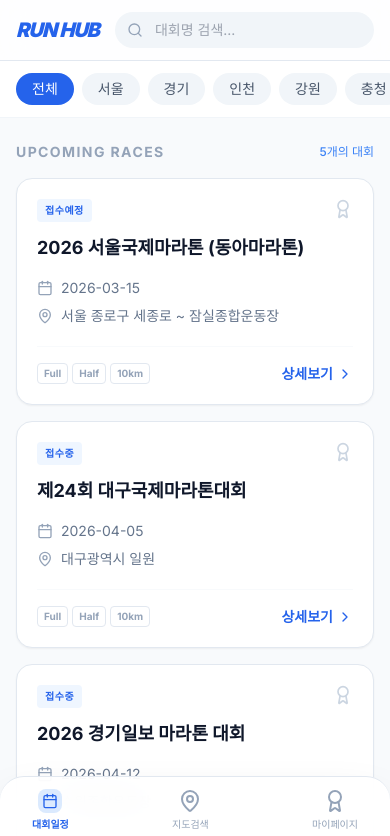
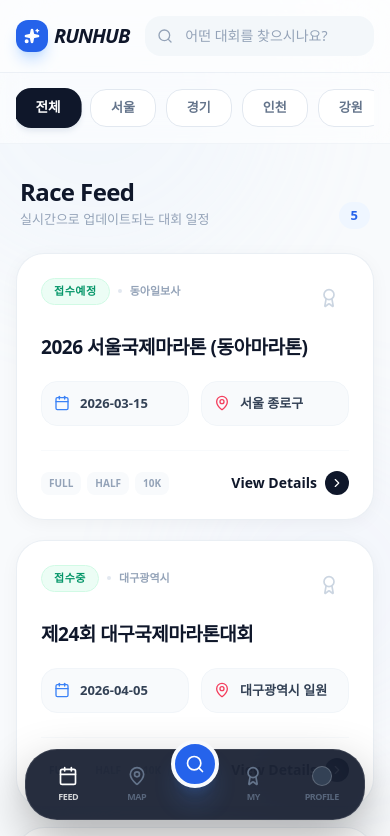
Before and after one commit to kdm1171/global-marathon-hub, a Next.js app: page / in a window 390 px wide. Shown: the top 836 px of the page. Built offline with nearby package versions, Linux system fonts and the light colour scheme.

Commit message:
design: centered filter bar and premium UI redesign for PC/Mobile consistency

```diff
--- a/src/app/page.tsx
+++ b/src/app/page.tsx
@@ -1,7 +1,7 @@
 "use client";
 
 import React, { useState, useMemo } from 'react';
-import { Calendar, MapPin, ChevronRight, Filter, Award, Search } from 'lucide-react';
+import { Calendar, MapPin, ChevronRight, Filter, Award, Search, Sparkles } from 'lucide-react';
 import marathonData from '@/data/marathons.json';
 
 export default function HomePage() {
@@ -19,116 +19,160 @@ export default function HomePage() {
   const regions = ['전체', '서울', '경기', '인천', '강원', '충청', '경상', '전라', '제주'];
 
   return (
-    <main className="min-h-screen bg-slate-50 pb-20">
+    <main className="min-h-screen bg-[#F8FAFC] pb-24 font-sans selection:bg-blue-100 selection:text-blue-600">
+      {/* Dynamic Background Decoration for PC */}
+      <div className="fixed inset-0 pointer-events-none overflow-hidden opacity-40">
+        <div className="absolute -top-24 -left-24 w-96 h-96 bg-blue-200 rounded-full blur-3xl opacity-20" />
+        <div className="absolute top-1/2 -right-24 w-80 h-80 bg-indigo-200 rounded-full blur-3xl opacity-20" />
+      </div>
+
       {/* Header */}
-      <header className="sticky top-0 z-50 bg-white/80 backdrop-blur-md border-b border-slate-200 px-4 py-3">
-        <div className="max-w-md mx-auto flex items-center justify-between">
-          <h1 className="text-xl font-black italic tracking-tighter text-blue-600">RUN HUB</h1>
-          <div className="relative flex-1 ml-4">
+      <header className="sticky top-0 z-50 bg-white/70 backdrop-blur-xl border-b border-slate-200/60 px-4 py-4">
+        <div className="max-w-md mx-auto flex items-center justify-between gap-4">
+          <div className="flex items-center gap-1.5">
+            <div className="w-8 h-8 bg-blue-600 rounded-xl flex items-center justify-center shadow-lg shadow-blue-200">
+              <Sparkles className="w-4 h-4 text-white fill-white" />
+            </div>
+            <h1 className="text-xl font-[900] italic tracking-tighter text-slate-900">RUNHUB</h1>
+          </div>
+          <div className="relative flex-1">
             <Search className="absolute left-3 top-1/2 -translate-y-1/2 w-4 h-4 text-slate-400" />
             <input
               type="text"
-              placeholder="대회명 검색..."
-              className="w-full bg-slate-100 border-none rounded-full py-2 pl-10 pr-4 text-sm focus:ring-2 focus:ring-blue-500 transition-all"
+              placeholder="어떤 대회를 찾으시나요?"
+              className="w-full bg-slate-100/80 border-none rounded-2xl py-2.5 pl-10 pr-4 text-sm focus:ring-2 focus:ring-blue-500/20 focus:bg-white transition-all outline-none placeholder:text-slate-400"
               onChange={(e) => setSearchTerm(e.target.value)}
             />
           </div>
         </div>
       </header>
 
-      {/* Region Chips */}
-      <div className="bg-white border-b border-slate-100 overflow-x-auto no-scrollbar py-3 px-4 flex gap-2">
+      {/* Region Chips - PC Centering Fixed */}
+      <div className="bg-white/50 border-b border-slate-200/40 sticky top-[73px] z-40 backdrop-blur-md">
+        <div className="max-w-md mx-auto px-4">
+          <div className="overflow-x-auto no-scrollbar py-4 flex gap-2.5">
             {regions.map(r => (
               <button
                 key={r}
                 onClick={() => setFilter(r)}
-            className={`px-4 py-1.5 rounded-full text-sm font-medium whitespace-nowrap transition-colors ${
-              filter === r ? 'bg-blue-600 text-white' : 'bg-slate-100 text-slate-600 hover:bg-slate-200'
+                className={`px-5 py-2 rounded-2xl text-[13px] font-bold whitespace-nowrap transition-all duration-300 ${
+                  filter === r
+                    ? 'bg-slate-900 text-white shadow-md shadow-slate-200 scale-105'
+                    : 'bg-white text-slate-500 border border-slate-200 hover:border-slate-300 hover:bg-slate-50'
                 }`}
               >
                 {r}
               </button>
             ))}
           </div>
+        </div>
+      </div>
 
       {/* Marathon List */}
-      <div className="max-w-md mx-auto px-4 py-6 space-y-4">
-        <div className="flex items-center justify-between mb-2">
-          <h2 className="text-sm font-bold text-slate-400 uppercase tracking-widest">Upcoming Races</h2>
-          <span className="text-xs font-medium text-blue-500">{filteredData.length}개의 대회</span>
+      <div className="max-w-md mx-auto px-4 py-8 space-y-6 relative z-10">
+        <div className="flex items-end justify-between px-1">
+          <div>
+            <h2 className="text-2xl font-black text-slate-900 tracking-tight">Race Feed</h2>
+            <p className="text-[13px] font-medium text-slate-400 mt-0.5">실시간으로 업데이트되는 대회 일정</p>
+          </div>
+          <span className="text-[13px] font-bold text-blue-600 bg-blue-50 px-3 py-1 rounded-full">{filteredData.length}</span>
         </div>
 
+        <div className="space-y-5">
           {filteredData.map((race: any, idx) => (
-          <div key={idx} className="group bg-white rounded-2xl border border-slate-200 overflow-hidden shadow-sm hover:shadow-md transition-all active:scale-[0.98]">
-            <div className="p-5">
-              <div className="flex justify-between items-start mb-3">
-                <span className="px-2 py-1 rounded bg-blue-50 text-blue-600 text-[10px] font-bold uppercase tracking-wider">
-                  {race.status || '접수중'}
+            <article key={idx} className="group bg-white rounded-[28px] border border-slate-200/70 overflow-hidden shadow-[0_4px_20px_-2px_rgba(0,0,0,0.05)] hover:shadow-[0_8px_30px_rgb(0,0,0,0.08)] transition-all duration-500 hover:-translate-y-1">
+              <div className="p-6">
+                <div className="flex justify-between items-start mb-4">
+                  <div className="flex items-center gap-2">
+                    <span className="px-3 py-1 rounded-full bg-emerald-50 text-emerald-600 text-[11px] font-black uppercase tracking-wider border border-emerald-100">
+                      {race.status || 'D-DAY'}
                     </span>
-                <button className="text-slate-300 hover:text-blue-500">
+                    <span className="w-1 h-1 rounded-full bg-slate-200" />
+                    <span className="text-[11px] font-bold text-slate-400 uppercase">{race.organizer || 'Official'}</span>
+                  </div>
+                  <button className="w-10 h-10 rounded-full flex items-center justify-center text-slate-300 hover:bg-slate-50 hover:text-rose-500 transition-all">
                     <Award className="w-5 h-5" />
                   </button>
                 </div>
 
-              <h3 className="text-lg font-bold text-slate-900 mb-4 line-clamp-2 group-hover:text-blue-600 transition-colors">
+                <h3 className="text-[19px] font-extrabold text-slate-900 mb-5 leading-[1.4] tracking-tight group-hover:text-blue-600 transition-colors">
                   {race.name}
                 </h3>
 
-              <div className="space-y-2">
-                <div className="flex items-center text-slate-500 text-sm">
-                  <Calendar className="w-4 h-4 mr-2 text-slate-400" />
-                  <span>{race.date}</span>
+                <div className="grid grid-cols-2 gap-3 mb-6">
+                  <div className="flex items-center p-3 bg-slate-50 rounded-2xl border border-slate-100">
+                    <Calendar className="w-4 h-4 mr-2.5 text-blue-500" />
+                    <span className="text-[13px] font-bold text-slate-700">{race.date}</span>
                   </div>
-                <div className="flex items-center text-slate-500 text-sm">
-                  <MapPin className="w-4 h-4 mr-2 text-slate-400" />
-                  <span>{race.location}</span>
+                  <div className="flex items-center p-3 bg-slate-50 rounded-2xl border border-slate-100">
+                    <MapPin className="w-4 h-4 mr-2.5 text-rose-500" />
+                    <span className="text-[13px] font-bold text-slate-700 truncate">{race.location.split(' ')[0]} {race.location.split(' ')[1]}</span>
                   </div>
                 </div>
 
-              <div className="mt-5 flex items-center justify-between pt-4 border-t border-slate-50">
-                <div className="flex gap-1">
-                  {['Full', 'Half', '10km'].map(dist => (
-                    <span key={dist} className="text-[10px] font-bold text-slate-400 px-1.5 py-0.5 border border-slate-200 rounded">
+                <div className="flex items-center justify-between pt-5 border-t border-slate-50">
+                  <div className="flex gap-1.5">
+                    {['Full', 'Half', '10k'].map(dist => (
+                      <span key={dist} className="text-[10px] font-black text-slate-400 px-2 py-1 bg-slate-50 rounded-lg uppercase">
                         {dist}
                       </span>
                     ))}
                   </div>
-                <button className="flex items-center text-sm font-bold text-blue-600">
-                  상세보기
-                  <ChevronRight className="w-4 h-4 ml-1" />
+                  <button className="group/btn flex items-center text-sm font-black text-slate-900 hover:text-blue-600 transition-colors">
+                    View Details
+                    <div className="ml-2 w-6 h-6 rounded-full bg-slate-900 group-hover/btn:bg-blue-600 flex items-center justify-center transition-colors">
+                      <ChevronRight className="w-3.5 h-3.5 text-white" />
+                    </div>
                   </button>
                 </div>
               </div>
+            </article>
+          ))}
         </div>
-        ))}
 
         {filteredData.length === 0 && (
-          <div className="py-20 text-center space-y-4">
-            <div className="bg-slate-100 w-16 h-16 rounded-full flex items-center justify-center mx-auto text-slate-400">
-              <Filter className="w-8 h-8" />
+          <div className="py-32 text-center space-y-5">
+            <div className="bg-slate-100 w-20 h-20 rounded-[32px] flex items-center justify-center mx-auto text-slate-300">
+              <Filter className="w-10 h-10" />
             </div>
-            <p className="text-slate-500 font-medium text-sm">해당 조건에 맞는 대회가 없습니다.</p>
+            <div>
+              <p className="text-slate-900 font-bold text-lg">검색 결과가 없어요</p>
+              <p className="text-slate-400 text-sm mt-1">다른 지역이나 키워드로 검색해보세요.</p>
+            </div>
+            <button
+              onClick={() => {setFilter('전체'); setSearchTerm('');}}
+              className="text-blue-600 font-bold text-sm underline underline-offset-4"
+            >
+              필터 초기화하기
+            </button>
           </div>
         )}
       </div>
 
-      {/* Bottom Nav Placeholder */}
-      <nav className="fixed bottom-0 left-0 right-0 bg-white/90 backdrop-blur-lg border-t border-slate-200 px-8 py-3 flex justify-between items-center max-w-md mx-auto rounded-t-3xl shadow-2xl">
-        <button className="flex flex-col items-center text-blue-600">
-          <div className="w-6 h-6 bg-blue-100 rounded-lg flex items-center justify-center mb-1">
-            <Calendar className="w-4 h-4" />
+      {/* Bottom Nav - Elevated Design */}
+      <div className="fixed bottom-6 left-1/2 -translate-x-1/2 w-full max-w-[340px] z-50">
+        <nav className="bg-slate-900/90 backdrop-blur-2xl border border-white/10 p-2 flex justify-between items-center rounded-[32px] shadow-[0_20px_50px_rgba(0,0,0,0.3)]">
+          <button className="flex-1 flex flex-col items-center py-2 text-white">
+            <Calendar className="w-5 h-5 mb-1" />
+            <span className="text-[9px] font-bold opacity-80 uppercase tracking-tighter">Feed</span>
+          </button>
+          <button className="flex-1 flex flex-col items-center py-2 text-slate-500 hover:text-white transition-colors">
+            <MapPin className="w-5 h-5 mb-1" />
+            <span className="text-[9px] font-bold opacity-80 uppercase tracking-tighter">Map</span>
+          </button>
+          <div className="w-12 h-12 bg-blue-600 rounded-full flex items-center justify-center -mt-10 border-4 border-[#F8FAFC] shadow-xl shadow-blue-500/20 active:scale-90 transition-transform cursor-pointer">
+            <Search className="w-5 h-5 text-white" />
           </div>
-          <span className="text-[10px] font-bold">대회일정</span>
+          <button className="flex-1 flex flex-col items-center py-2 text-slate-500 hover:text-white transition-colors">
+            <Award className="w-5 h-5 mb-1" />
+            <span className="text-[9px] font-bold opacity-80 uppercase tracking-tighter">My</span>
           </button>
-        <button className="flex flex-col items-center text-slate-400">
-          <MapPin className="w-6 h-6 mb-1" />
-          <span className="text-[10px] font-medium">지도검색</span>
-        </button>
-        <button className="flex flex-col items-center text-slate-400">
-          <Award className="w-6 h-6 mb-1" />
-          <span className="text-[10px] font-medium">마이페이지</span>
+          <button className="flex-1 flex flex-col items-center py-2 text-slate-500 hover:text-white transition-colors">
+            <div className="w-5 h-5 rounded-full bg-slate-700 mb-1 border border-white/20" />
+            <span className="text-[9px] font-bold opacity-80 uppercase tracking-tighter">Profile</span>
           </button>
         </nav>
+      </div>
     </main>
   );
 }
```
Lines whose indentation alone changed are shown as unchanged.
